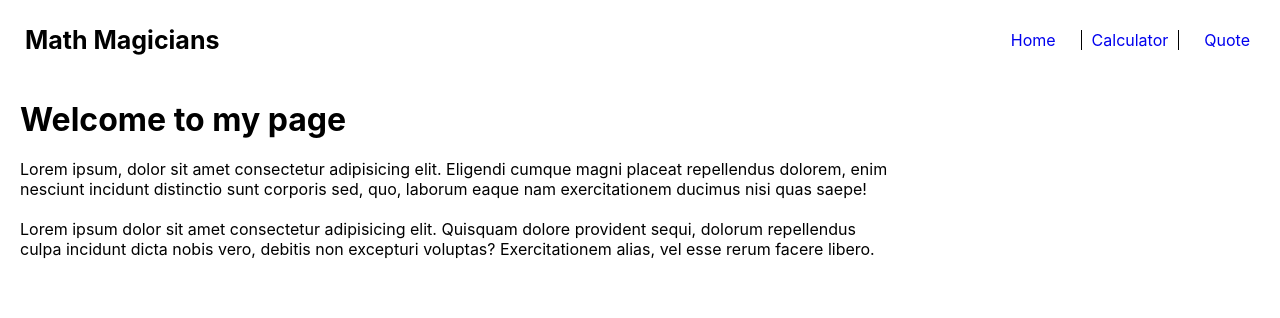
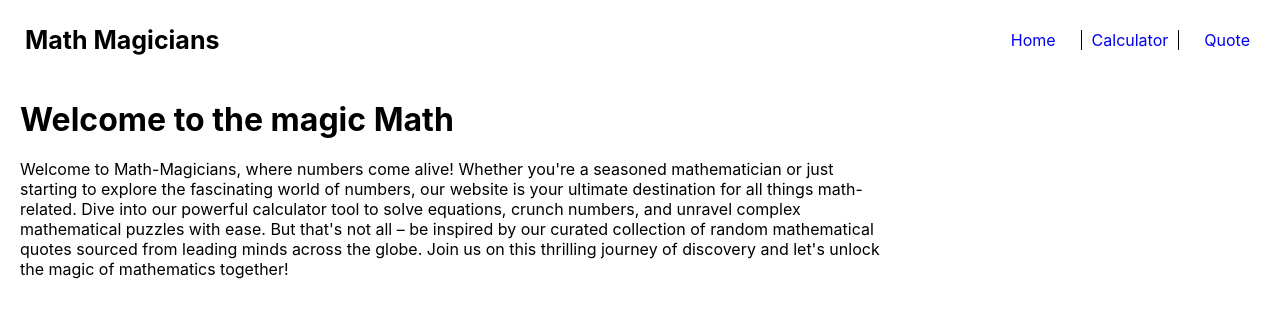
Before and after one commit to Obimbo07/MathMagicians, a React (Create React App) app: page / in a window 1280 px wide. Shown: the top 318 px of the page. Built offline with nearby package versions, Linux system fonts and the light colour scheme.

Commit message:
Update Home.js

```diff
--- a/src/components/Home.js
+++ b/src/components/Home.js
@@ -1,18 +1,9 @@
 const Home = () => (
   <div className="home">
-    <h1>Welcome to my page</h1>
+    <h1>Welcome to the magic Math</h1>
     <p className="p1">
-      Lorem ipsum, dolor sit amet consectetur adipisicing elit. Eligendi cumque
-      magni placeat repellendus dolorem, enim nesciunt incidunt distinctio sunt
-      corporis sed, quo, laborum eaque nam exercitationem ducimus nisi quas
-      saepe!
-    </p>
-
-    <p className="p2">
-      Lorem ipsum dolor sit amet consectetur adipisicing elit. Quisquam dolore
-      provident sequi, dolorum repellendus culpa incidunt dicta nobis vero,
-      debitis non excepturi voluptas? Exercitationem alias, vel esse rerum
-      facere libero.
+      Welcome to Math-Magicians, where numbers come alive! Whether you're a seasoned mathematician or just starting to explore the fascinating world of numbers, our website is your ultimate destination for all things math-related. Dive into our powerful calculator tool to solve equations, crunch numbers, and unravel complex mathematical puzzles with ease. But that's not all – be inspired by our curated collection of random mathematical quotes sourced from leading minds across the globe.
+      Join us on this thrilling journey of discovery and let's unlock the magic of mathematics together!
     </p>
   </div>
 );
```
